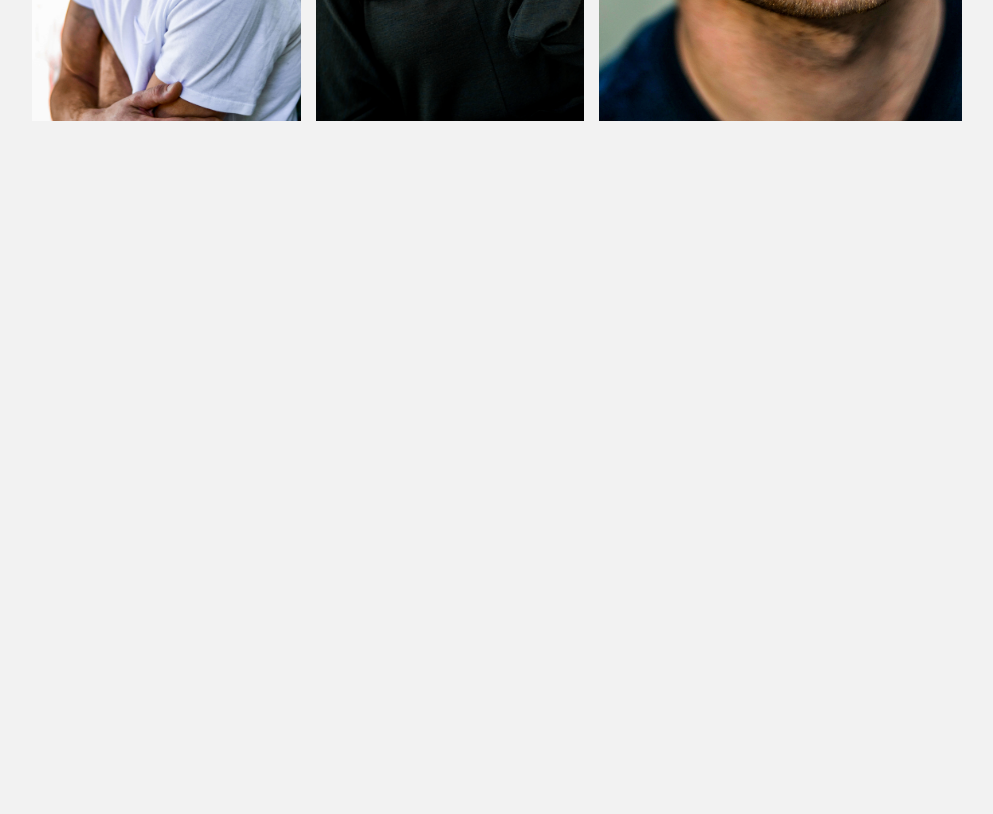
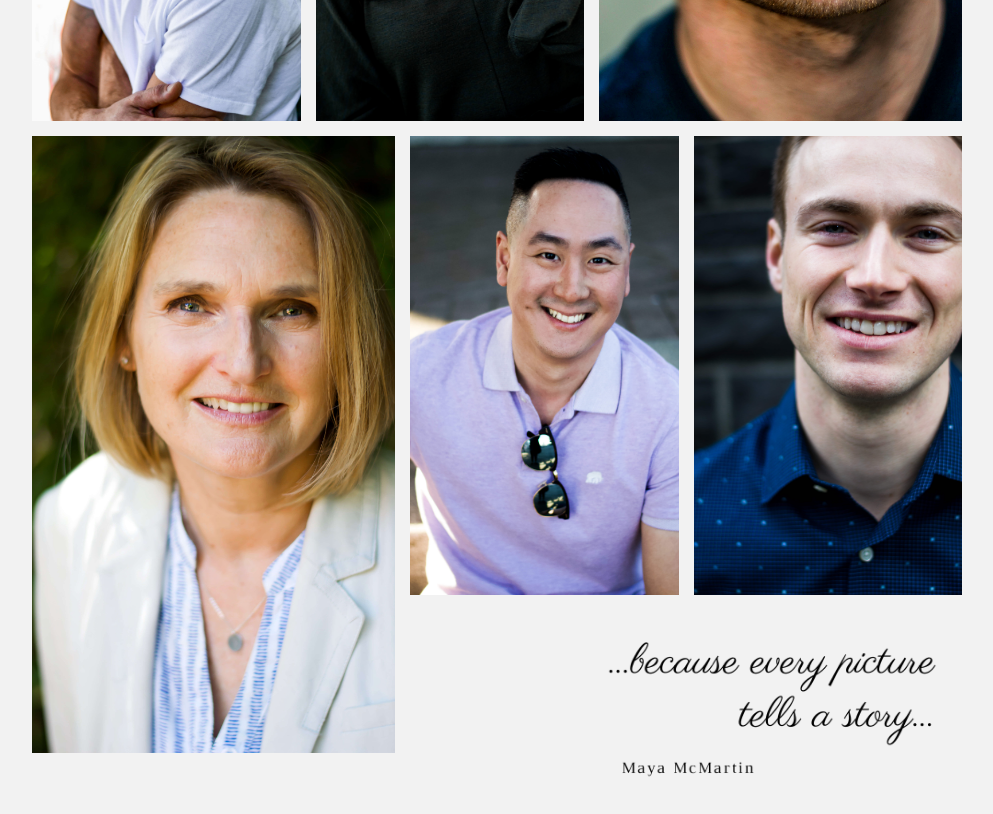
Before and after one commit to Fr-yayou/MayaPhoto, a React (Create React App) app: page / in a window 1280 px wide. Shown: the part 1760-2574 px from the top of the page, without its empty margins (268-1261 px from the left). Before the commit the page ends 2355 px from the top, so only its background shows below. Built offline with nearby package versions, Linux system fonts and the light colour scheme.

Commit message:
final commit

```diff
--- a/src/components/Portrait.js
+++ b/src/components/Portrait.js
@@ -10,6 +10,10 @@ import ImageP8 from '../assets/Portrait-Compress/DSC_0154.jpg'
 import ImageP9 from '../assets/Portrait-Compress/DSC_0156.jpg'
 import ImageP10 from '../assets/Portrait-Compress/DSC_0231.jpg'
 import ImageP11 from '../assets/Portrait-Compress/DSC_0382.jpg'
+import ImageP12 from '../assets/Portrait-Compress/DSC_0684.jpg'
+import ImageP13 from '../assets/Portrait-Compress/fullsizeoutput_1b7d.jpg'
+import ImageP14 from '../assets/Portrait-Compress/fullsizeoutput_1ce8.jpg';
+import ImageP15 from '../assets/lifeStyle-Compress/2.png';
 
 function Portrait() {
     return (
@@ -48,6 +52,18 @@ function Portrait() {
                 <div className='portrait-container__grid__galeryOneP__galeryTwoP__galeryThreeP__galeryFourP__galeryFiveP__galerySixP__galerySevenP__galeryEightP__galeryNineP__galeryTenP__galeryElevenP'>
                     <img className='image' src={ImageP11} alt='picture P11'/>
                 </div>
+                <div className='portrait-container__grid__galeryOneP__galeryTwoP__galeryThreeP__galeryFourP__galeryFiveP__galerySixP__galerySevenP__galeryEightP__galeryNineP__galeryTenP__galeryElevenP__galeryTwelve'>
+                    <img className='image' src={ImageP12} alt='picture P12'/>
+                </div>
+                <div className='portrait-container__grid__galeryOneP__galeryTwoP__galeryThreeP__galeryFourP__galeryFiveP__galerySixP__galerySevenP__galeryEightP__galeryNineP__galeryTenP__galeryElevenP__galeryTwelve__galeryTheirteen'>
+                    <img className='image' src={ImageP13} alt='picture P13'/>
+                </div>
+                <div className='portrait-container__grid__galeryOneP__galeryTwoP__galeryThreeP__galeryFourP__galeryFiveP__galerySixP__galerySevenP__galeryEightP__galeryNineP__galeryTenP__galeryElevenP__galeryTwelve__galeryTheirteen__galeryFourteen'>
+                    <img className='image' src={ImageP14} alt='picture P14'/>
+                </div>
+                <div className='portrait-container__grid__galeryOneP__galeryTwoP__galeryThreeP__galeryFourP__galeryFiveP__galerySixP__galerySevenP__galeryEightP__galeryNineP__galeryTenP__galeryElevenP__galeryTwelve__galeryTheirteen__galeryFourteen__galeryFifteen'>
+                    <img className='image' src={ImageP15} alt='picture P15'/>
+                </div>
             </div>
         </div>
     )
--- a/src/style/app.css
+++ b/src/style/app.css
@@ -69,8 +69,8 @@
   height: auto;
   -ms-grid-columns: (1fr)[7];
       grid-template-columns: repeat(7, 1fr);
-  -ms-grid-rows: (7vw)[20];
-      grid-template-rows: repeat(20, 7vw);
+  -ms-grid-rows: (7vw)[23];
+      grid-template-rows: repeat(23, 7vw);
   grid-auto-rows: 5vw;
   grid-gap: 15px;
 }
@@ -81,7 +81,7 @@
   grid-column-end: 3;
   -ms-grid-row: 1;
       grid-row-start: 1;
-  grid-row-end: 5;
+  grid-row-end: 6;
 }
 
 .lifeStyle-container__grid__galeryOne__galeryTwo {
@@ -90,7 +90,7 @@
   grid-column-end: 5;
   -ms-grid-row: 1;
       grid-row-start: 1;
-  grid-row-end: 5;
+  grid-row-end: 6;
 }
 
 .lifeStyle-container__grid__galeryOne__galeryTwo__galeryThree {
@@ -99,78 +99,78 @@
   grid-column-end: 8;
   -ms-grid-row: 1;
       grid-row-start: 1;
-  grid-row-end: 7;
+  grid-row-end: 8;
 }
 
 .lifeStyle-container__grid__galeryOne__galeryTwo__galeryThree__galeryFour {
   -ms-grid-column: 1;
       grid-column-start: 1;
   grid-column-end: 3;
-  -ms-grid-row: 5;
-      grid-row-start: 5;
-  grid-row-end: 9;
+  -ms-grid-row: 6;
+      grid-row-start: 6;
+  grid-row-end: 11;
 }
 
 .lifeStyle-container__grid__galeryOne__galeryTwo__galeryThree__galeryFour__galeryFive {
   -ms-grid-column: 3;
       grid-column-start: 3;
   grid-column-end: 5;
-  -ms-grid-row: 5;
-      grid-row-start: 5;
-  grid-row-end: 9;
+  -ms-grid-row: 6;
+      grid-row-start: 6;
+  grid-row-end: 11;
 }
 
 .lifeStyle-container__grid__galeryOne__galeryTwo__galeryThree__galeryFour__galeryFive__galerySix {
   -ms-grid-column: 5;
       grid-column-start: 5;
   grid-column-end: 8;
-  -ms-grid-row: 7;
-      grid-row-start: 7;
-  grid-row-end: 14;
+  -ms-grid-row: 8;
+      grid-row-start: 8;
+  grid-row-end: 15;
 }
 
 .lifeStyle-container__grid__galeryOne__galeryTwo__galeryThree__galeryFour__galeryFive__galerySix__galerySeven {
   -ms-grid-column: 1;
       grid-column-start: 1;
   grid-column-end: 5;
-  -ms-grid-row: 9;
-      grid-row-start: 9;
-  grid-row-end: 14;
+  -ms-grid-row: 11;
+      grid-row-start: 11;
+  grid-row-end: 15;
 }
 
 .lifeStyle-container__grid__galeryOne__galeryTwo__galeryThree__galeryFour__galeryFive__galerySix__galerySeven__galeryEight {
   -ms-grid-column: 4;
       grid-column-start: 4;
   grid-column-end: 6;
-  -ms-grid-row: 14;
-      grid-row-start: 14;
-  grid-row-end: 18;
+  -ms-grid-row: 15;
+      grid-row-start: 15;
+  grid-row-end: 20;
 }
 
 .lifeStyle-container__grid__galeryOne__galeryTwo__galeryThree__galeryFour__galeryFive__galerySix__galerySeven__galeryEight__galeryNine {
   -ms-grid-column: 6;
       grid-column-start: 6;
   grid-column-end: 8;
-  -ms-grid-row: 14;
-      grid-row-start: 14;
-  grid-row-end: 18;
+  -ms-grid-row: 15;
+      grid-row-start: 15;
+  grid-row-end: 20;
 }
 
 .lifeStyle-container__grid__galeryOne__galeryTwo__galeryThree__galeryFour__galeryFive__galerySix__galerySeven__galeryEight__galeryNine__galeryTen {
   -ms-grid-column: 1;
       grid-column-start: 1;
   grid-column-end: 4;
-  -ms-grid-row: 14;
-      grid-row-start: 14;
-  grid-row-end: 20;
+  -ms-grid-row: 15;
+      grid-row-start: 15;
+  grid-row-end: 22;
 }
 
 .lifeStyle-container__grid__galeryOne__galeryTwo__galeryThree__galeryFour__galeryFive__galerySix__galerySeven__galeryEight__galeryNine__galeryTen__galeryEleven {
-  -ms-grid-column: 5;
-      grid-column-start: 5;
+  -ms-grid-column: 4;
+      grid-column-start: 4;
   grid-column-end: 8;
-  -ms-grid-row: 18;
-      grid-row-start: 18;
+  -ms-grid-row: 20;
+      grid-row-start: 20;
 }
 
 .image {
@@ -192,8 +192,8 @@
   height: auto;
   -ms-grid-columns: (1fr)[10];
       grid-template-columns: repeat(10, 1fr);
-  -ms-grid-rows: (5vw)[30];
-      grid-template-rows: repeat(30, 5vw);
+  -ms-grid-rows: (5vw)[35];
+      grid-template-rows: repeat(35, 5vw);
   grid-gap: 15px;
 }
 
@@ -296,6 +296,39 @@
   grid-row-end: 25;
 }
 
+.portrait-container__grid__galeryOneP__galeryTwoP__galeryThreeP__galeryFourP__galeryFiveP__galerySixP__galerySevenP__galeryEightP__galeryNineP__galeryTenP__galeryElevenP__galeryTwelve {
+  -ms-grid-column: 1;
+      grid-column-start: 1;
+  grid-column-end: 5;
+  -ms-grid-row: 25;
+      grid-row-start: 25;
+  grid-row-end: 33;
+}
+
+.portrait-container__grid__galeryOneP__galeryTwoP__galeryThreeP__galeryFourP__galeryFiveP__galerySixP__galerySevenP__galeryEightP__galeryNineP__galeryTenP__galeryElevenP__galeryTwelve__galeryTheirteen {
+  -ms-grid-column: 5;
+      grid-column-start: 5;
+  grid-column-end: 8;
+  -ms-grid-row: 25;
+      grid-row-start: 25;
+  grid-row-end: 31;
+}
+
+.portrait-container__grid__galeryOneP__galeryTwoP__galeryThreeP__galeryFourP__galeryFiveP__galerySixP__galerySevenP__galeryEightP__galeryNineP__galeryTenP__galeryElevenP__galeryTwelve__galeryTheirteen__galeryFourteen {
+  grid-column-end: 11;
+  -ms-grid-column: 8;
+      grid-column-start: 8;
+  -ms-grid-row: 25;
+      grid-row-start: 25;
+  grid-row-end: 31;
+}
+
+.portrait-container__grid__galeryOneP__galeryTwoP__galeryThreeP__galeryFourP__galeryFiveP__galerySixP__galerySevenP__galeryEightP__galeryNineP__galeryTenP__galeryElevenP__galeryTwelve__galeryTheirteen__galeryFourteen__galeryFifteen {
+  -ms-grid-column: 5;
+      grid-column-start: 5;
+  grid-column-end: 11;
+}
+
 .contact-container {
   margin-left: 300px;
   margin-right: 50px;
--- a/src/style/partiel/_portrait.scss
+++ b/src/style/partiel/_portrait.scss
@@ -7,7 +7,7 @@
         width: 100%;
         height: auto;
         grid-template-columns: repeat(10, 1fr);
-        grid-template-rows: repeat(30,5vw);
+        grid-template-rows: repeat(35,5vw);
         grid-gap: 15px;
 
         &__galeryOneP{
@@ -76,6 +76,33 @@
                                                 grid-row-start: 19;
                                                 grid-row-end:25;
 
+                                                &__galeryTwelve{
+                                                    grid-column-start: 1;
+                                                    grid-column-end: 5;
+                                                    grid-row-start: 25;
+                                                    grid-row-end:33;
+
+                                                    &__galeryTheirteen{
+                                                        grid-column-start: 5;
+                                                        grid-column-end: 8;
+                                                        grid-row-start: 25;
+                                                        grid-row-end: 31;
+
+                                                        &__galeryFourteen{
+                                                            grid-column-end: 11;
+                                                            grid-column-start: 8;
+                                                            grid-row-start: 25;
+                                                            grid-row-end: 31;
+
+                                                            &__galeryFifteen{
+                                                                grid-column-start: 5;
+                                                                grid-column-end: 11;
+                                                            }
+
+                                                        }
+                                                    }
+                                                }
+
 
                                             }
                                         }
```
Also changed, not shown: src/style/partiel/_lifeStyle.scss (+20 -20 lines), 1 other file (tests, documents, lock files or other folders).
